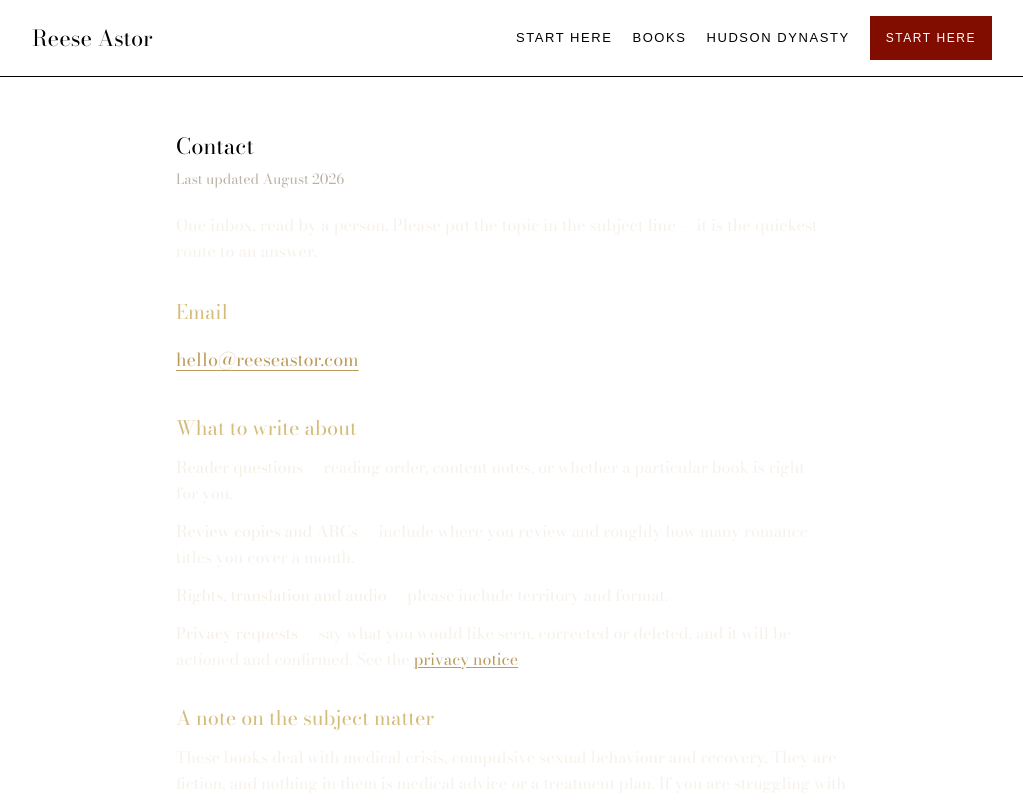
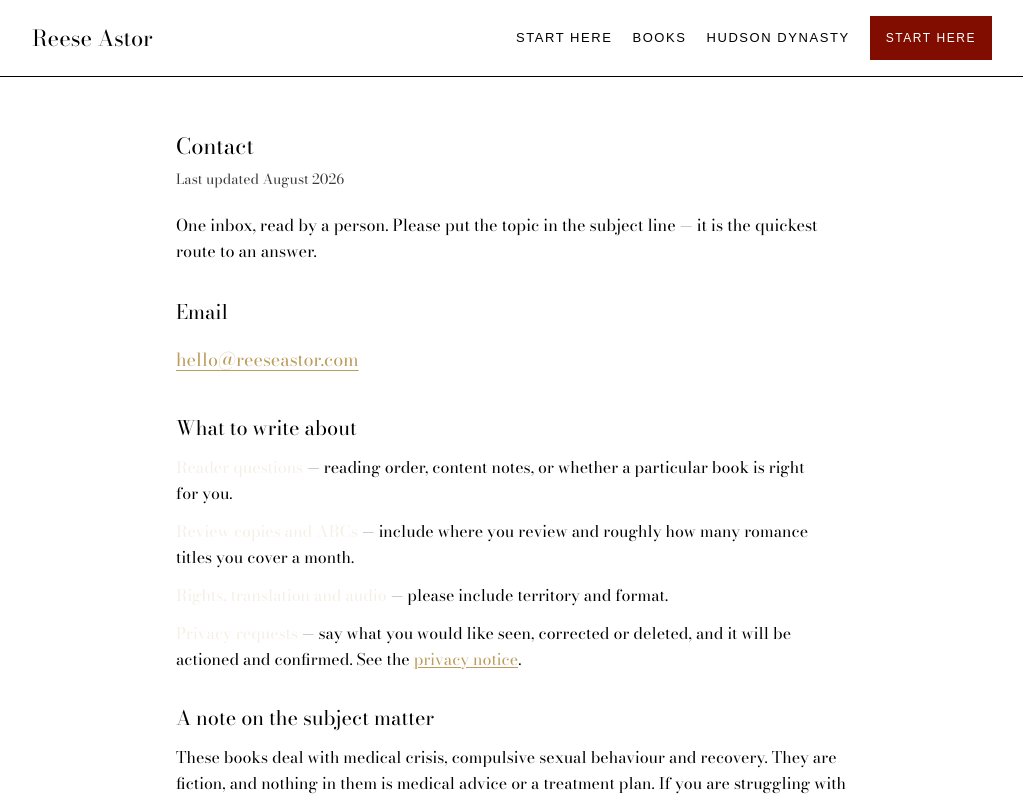
Before and after one commit to ReeseAstor/design, a Next.js app: page /contact in a window 1280 px wide. Shown: the top 800 px of the page, without its empty margins (128-1151 px from the left). Built offline with nearby package versions, Linux system fonts and the light colour scheme; no server answers.

Commit message:
style(catalog): readable legal, 404, and studio fallback

```diff
--- a/app/not-found.tsx
+++ b/app/not-found.tsx
@@ -8,16 +8,16 @@ export default function NotFound() {
       <SiteHeader />
       <main id="main" className="px-5 py-24 sm:px-8">
         <div className="mx-auto max-w-lg text-center">
-          <p className="text-[0.7rem] uppercase tracking-[0.3em] text-gold">404</p>
+          <p className="text-[0.7rem] uppercase tracking-[0.3em] text-ink">404</p>
           <h1 className="mt-5 font-display text-[length:var(--text-section)] leading-tight">
             That page isn’t here.
           </h1>
-          <p className="mt-4 text-ivory/85">
+          <p className="mt-4 text-ink">
             The link may be old, or the book may have moved to its own page.
           </p>
           <Link
             href="/golden-parachute"
-            className="tap-target mt-8 inline-flex items-center justify-center rounded-sm bg-gold px-7 py-4 text-[0.95rem] font-semibold uppercase tracking-[0.14em] text-charcoal hover:bg-gold-bright"
+            className="tap-target mt-8 inline-flex items-center justify-center rounded-none border border-ink px-7 py-3.5 font-sans text-[0.875rem] text-ink hover:border-gold"
           >
             Go to Golden Parachute
           </Link>
--- a/app/studio/[[...tool]]/page.tsx
+++ b/app/studio/[[...tool]]/page.tsx
@@ -17,13 +17,13 @@ export const metadata = {
 export default function StudioPage() {
   if (!isSanityConfigured()) {
     return (
-      <main className="mx-auto max-w-lg px-6 py-24 text-ivory">
+      <main className="mx-auto max-w-lg px-6 py-24 text-ink">
         <h1 className="font-display text-3xl">Studio is not configured</h1>
-        <p className="mt-4 leading-relaxed text-ivory/85">
-          Set <code className="text-gold">NEXT_PUBLIC_SANITY_PROJECT_ID</code> and{' '}
-          <code className="text-gold">NEXT_PUBLIC_SANITY_DATASET</code> in your environment, then
+        <p className="mt-4 leading-relaxed text-ink">
+          Set <code className="text-ink">NEXT_PUBLIC_SANITY_PROJECT_ID</code> and{' '}
+          <code className="text-ink">NEXT_PUBLIC_SANITY_DATASET</code> in your environment, then
           reload. Until then the site renders from the seed catalog in{' '}
-          <code className="text-gold">data/catalog.seed.json</code>.
+          <code className="text-ink">data/catalog.seed.json</code>.
         </p>
       </main>
     );
--- a/components/legal/LegalPage.tsx
+++ b/components/legal/LegalPage.tsx
@@ -19,9 +19,9 @@ export function LegalPage({
       <main id="main" className="px-5 py-14 sm:px-8">
         <article className="mx-auto max-w-2xl">
           <h1 className="font-display text-[length:var(--text-section)] leading-tight">{title}</h1>
-          <p className="mt-2 text-sm text-ink-muted">Last updated {updated}</p>
+          <p className="mt-2 text-sm text-quiet">Last updated {updated}</p>
           {intro ? (
-            <p className="mt-6 text-pretty text-[1.02rem] leading-relaxed text-ivory/85">{intro}</p>
+            <p className="mt-6 text-pretty text-[1.02rem] leading-relaxed text-ink">{intro}</p>
           ) : null}
           <div className="mt-8 space-y-8">{children}</div>
         </article>
@@ -40,8 +40,8 @@ export function LegalSection({
 }) {
   return (
     <section>
-      <h2 className="font-display text-xl text-gold-bright">{heading}</h2>
-      <div className="mt-3 space-y-3 text-pretty leading-relaxed text-ivory/85">{children}</div>
+      <h2 className="font-display text-xl text-ink">{heading}</h2>
+      <div className="mt-3 space-y-3 text-pretty leading-relaxed text-ink">{children}</div>
     </section>
   );
 }
```
